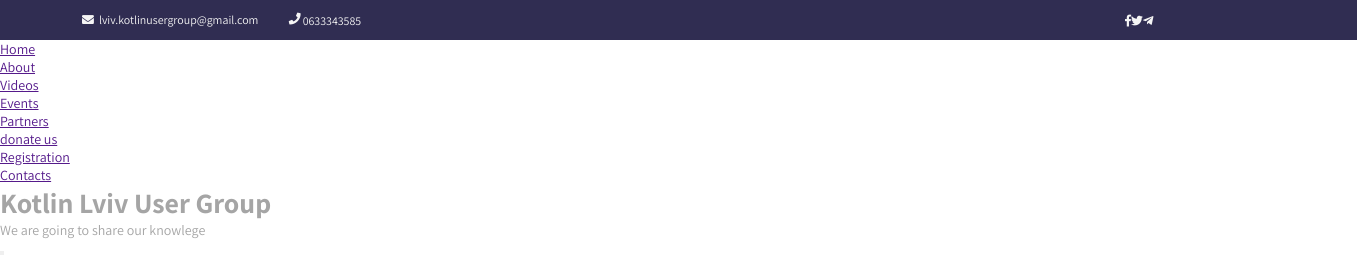
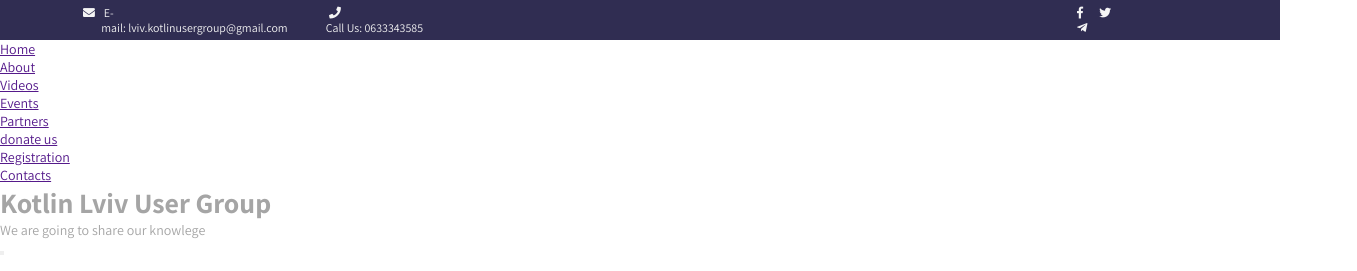
Before and after one commit to anastasijaSemen/site_for_klug, a plain HTML site: page index.html in a window 1280 px wide. Shown: the top 271 px of the page, 1357 px wide, since content can reach past the window. Drawn offline with Linux system fonts and the light colour scheme.

Commit message:
implemented top-bar

```diff
--- a/css/main.css
+++ b/css/main.css
@@ -1,5 +1,8 @@
 @import url('https://fonts.googleapis.com/css?family=Assistant:400,600,700,800|Old+Standard+TT:400i');
 
+html {
+    overflow-x:  hidden;
+}
 * {
 	margin: 0;
 	padding: 0;
@@ -9,6 +12,9 @@
 }
 body
 {
+    width: 100%;
+    max-width: 100%;
+    overflow-x: hidden;
 	font-family: 'Assistant', sans-serif;
 	font-size: 14px;
 	font-weight: 400;
@@ -16,9 +22,10 @@ body
 	color: #a5a5a5;
 }
 
-.top_bar{
+div.top_bar{
     width: 100%;
     height: 40px;
+    margin: 0 auto;
     background-color: rgba(6, 2, 46, 0.829);
     display: flex;
     justify-content: flex-start;
@@ -36,16 +43,62 @@ body
 .phone_container{
  margin-left: 3%
 }
+.phone{
+    display: flex;
+}
 .contact_container{
     display: flex;
 }
 div.top-bar-social{
-    margin-left: 60%
+    margin-left: 50%;
 }
-.top_bar_social_list{
-    display: flex
+div.top-bar-social a{
+    padding: 0 4%;
 }
 
 ul li {
     list-style: none
 }
+ div a{
+text-decoration: none;
+color: whitesmoke
+ }
+
+div a:hover{
+color: rgb(44, 133, 250)
+}
+@media only screen and (max-width: 1013px){
+    /* div.top_bar{
+        width: 100%;
+        height: 40px;
+        margin: 0 auto;
+    } */
+    div.top-bar-social{
+        margin-left: 45%;
+    }
+
+}
+@media only screen and (max-width: 930px){
+    div.top-bar-social{
+        margin-left: 40%;
+    }
+
+}
+@media only screen and (max-width: 845px){
+    div.top-bar-social{
+        margin-left: 35%;
+    }
+
+}
+@media only screen and (max-width: 760px){
+    div.top-bar-social{
+        margin-left: 30%;
+    }
+
+}
+@media only screen and (max-width: 690px){
+    .top_bar{
+        visibility: hidden;
+    }
+
+}
--- a/index.html
+++ b/index.html
@@ -8,26 +8,28 @@
     <link rel="stylesheet" href="https://use.fontawesome.com/releases/v5.4.1/css/all.css" integrity="sha384-5sAR7xN1Nv6T6+dT2mhtzEpVJvfS3NScPQTrOxhwjIuvcA67KV2R5Jz6kr4abQsz"
         crossorigin="anonymous">
     <link rel="stylesheet" href="css/main.css">
+    <link rel="apple-touch-icon" sizes="180x180" href="favicon_package/apple-touch-icon.png">
+    <link rel="icon" type="image/png" sizes="32x32" href="favicon_package/favicon-32x32.png">
+    <link rel="icon" type="image/png" sizes="16x16" href="favicon_package/favicon-16x16.png">
+    <link rel="manifest" href="/site.webmanifest">
+    <meta name="msapplication-TileColor" content="#da532c">
+    <meta name="theme-color" content="#ffffff">
     <title>KLUG</title>
 </head>
 
 <body>
     <div class="top_bar">
         <div class="contact_container">
-                <div><i class="fas fa-envelope"></i>lviv.kotlinusergroup@gmail.com</div>
-                <!-- <div> Email:lviv.kotlinusergroup@gmail.com</div> -->
+            <div><i class="fas fa-envelope"></i>&#160;E-mail:&#160;lviv.kotlinusergroup@gmail.com</div>
         </div>
         <div class="contact_container phone_container">
-                <div><i class="fas fa-phone"></i>0633343585</div>
-                <!-- <div> CallUs:0633343585</div> -->
+            <div class="phone"><a href="tel:+380633343585"><i class="fas fa-phone"></i>Call&#160;Us:&#160;0633343585</a></div>
         </div>
 
         <div class="top-bar-social">
-                <ul class="top_bar_social_list">
-                    <li><a href=""></a> <i class="fab fa-facebook-f"></i> </li>
-                    <li><a href=""></a> <i class="fab fa-twitter"></i> </li>
-                    <li><a href=""></a> <i class="fab fa-telegram-plane"></i> </li>
-                </ul>
+                <a href="https://www.facebook.com/kotlinLviv/" target="_blank"> <i class="fab fa-facebook-f"></i> </a> &#160;&#160;&#160;
+                <a href="https://l.facebook.com/l.php?u=https%3A%2F%2Ftwitter.com%2FKLUG64299104%3Fs%3D07%26fbclid%3DIwAR1X5Yttchw-jTpIRKSJJVI3nJFawcGvZ2pQbBji4lTYZiOXQzsD7qzTZKA&h=AT28aUva36wtZTtyT1tMjaZRmnYHdGItk4P3YimNz-MfuSmVZzFI6Lr7xvUWBxCqvo0QbwELEhmaCC1MaND9eQe4NyEkAAhqbE534l-q2Z8VmINaAFfa-hGKwKmH-JD-tZYzyQ" target="_blank"> <i class="fab fa-twitter"></i> </a> &#160;&#160;&#160;
+                <a href=""> <i class="fab fa-telegram-plane"></i> </a>
         </div>
     </div>
     <ul>
```
Also changed, not shown: favicon_package/browserconfig.xml (added, +9 -0 lines), favicon_package/android-chrome-192x192.png (added), favicon_package/android-chrome-512x512.png (added), favicon_package/apple-touch-icon.png (added), favicon_package/favicon-16x16.png (added), favicon_package/favicon-32x32.png (added), favicon_package/favicon.ico (added), favicon_package/mstile-150x150.png (added), favicon_package/site.webmanifest (added). Lines whose indentation alone changed are shown as unchanged.
